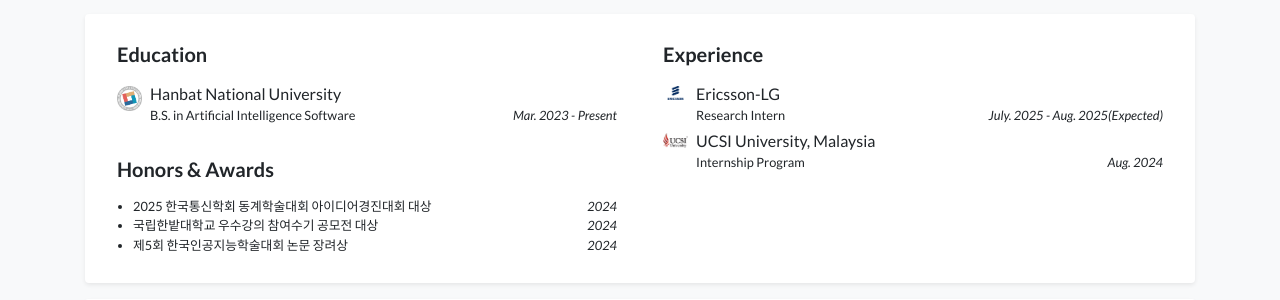
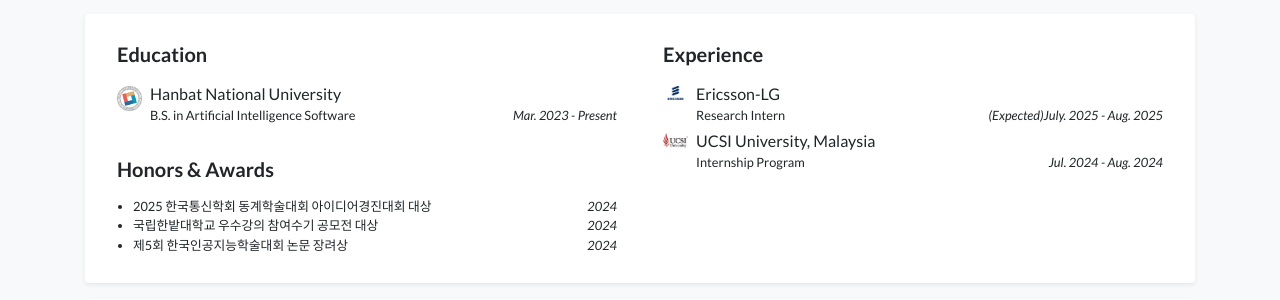
Before and after one commit to eunsil04/eunsil04.github.io, a Jekyll site: the page built from index.html, in a window 1280 px wide. Shown: the part 591-891 px from the top of the page. Built offline with Jekyll 4.4.1, drawn with Linux system fonts in a browser that asks for light colours; nearby versions of some CDN libraries; a style sheet for code colours, icons or effects is not loaded.

Commit message:
Update profile.yml

```diff
--- a/_data/profile.yml
+++ b/_data/profile.yml
@@ -39,12 +39,12 @@ experience:
 - name: Ericsson-LG
   logo: /assets/images/badges/Ericsson logo.png
   position: Research Intern
-  date: July. 2025 - Aug. 2025(Expected)
+  date: (Expected)July. 2025 - Aug. 2025
 
 - name: UCSI University, Malaysia
   logo: /assets/images/badges/ucsi_logo_box.jpg
   position: Internship Program
-  date: Aug. 2024
+  date: Jul. 2024 - Aug. 2024
 
 awards:
 - name: 2025 한국통신학회 동계학술대회 아이디어경진대회 대상
```
